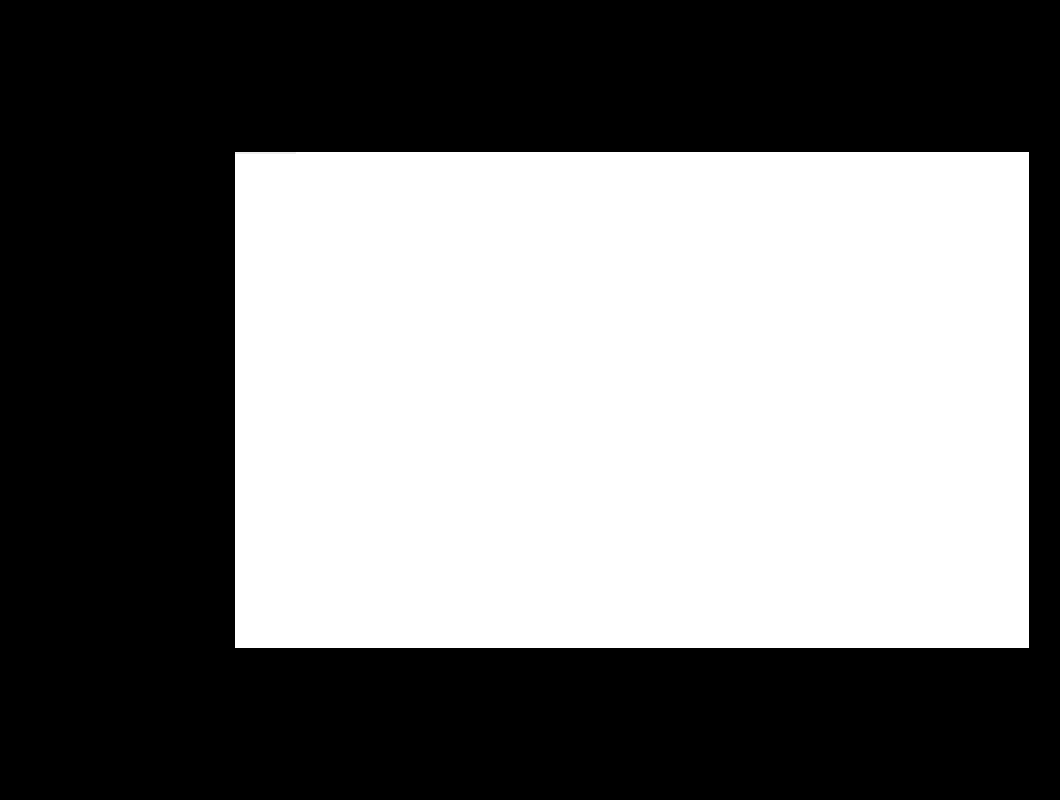
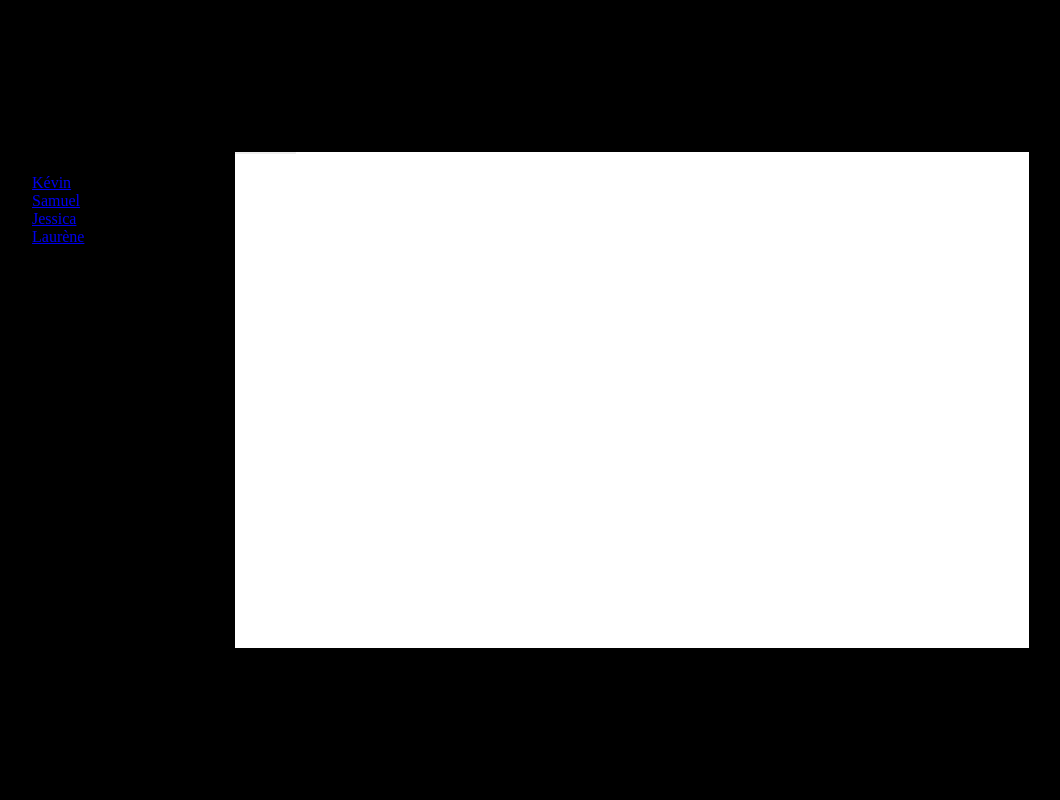
Before and after one commit to githly/ISS-live, a plain HTML site: page index.html in a window 1280 px wide. Shown: the whole page, without its empty margins (8-1068 px from the left). Drawn offline with Linux system fonts and the light colour scheme; some packages are replaced by stand-ins of ours.

Commit message:
#33 - add credits

```diff
--- a/index.html
+++ b/index.html
@@ -21,5 +21,13 @@
         <div class="bottom left"></div>
         <div class="wide left"></div>
         <iframe src="" width="" height="" class="googleMap"></iframe>
+        <div class="credits">
+          <ul>
+            <li><a href="https://metallou.github.io/portfolio/">Kévin</a></li>
+            <li><a href="https://darkilen.github.io/portfolio/S">Samuel</a></li>
+            <li><a href="https://guillotjessica.github.io/portfolio/">Jessica</a></li>
+            <li><a href="http://laurenebergman.com">Laurène</a></li>
+          </ul>
+        </div>
     </body>
 </html>
```
